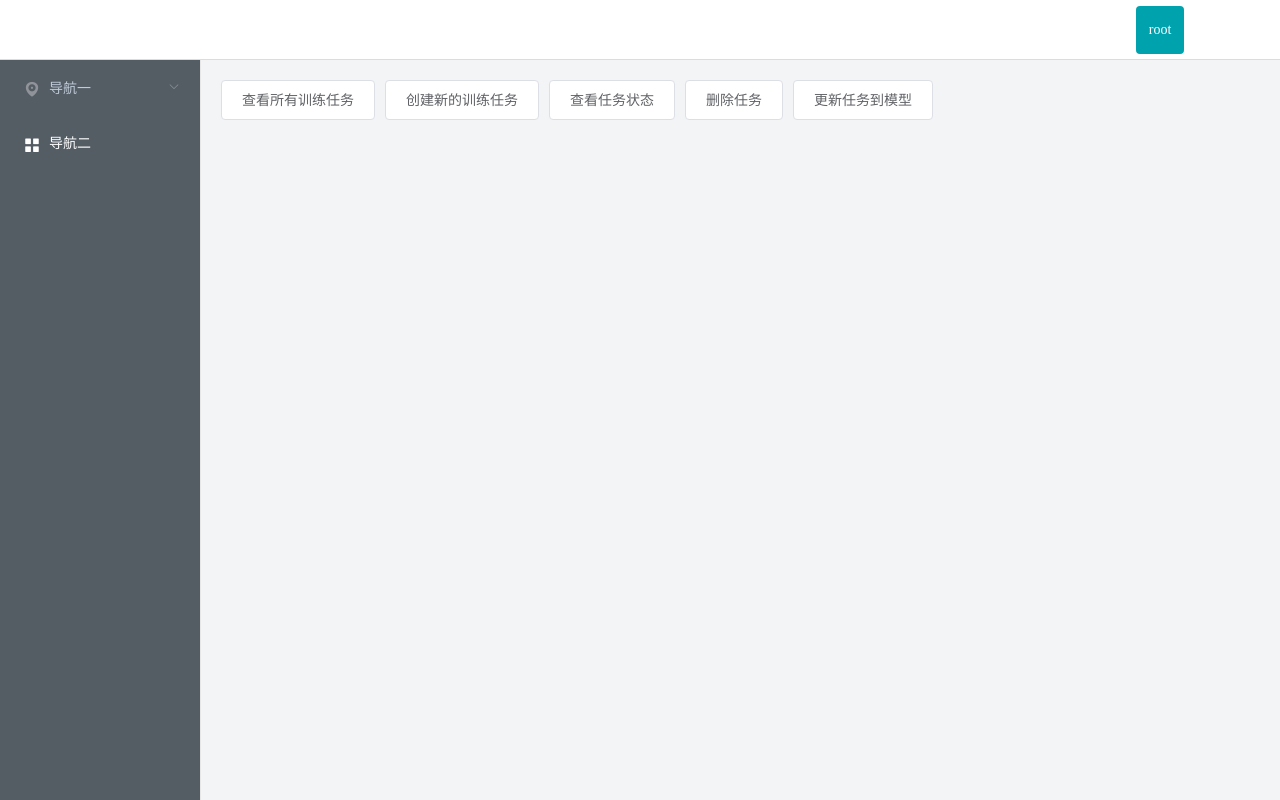
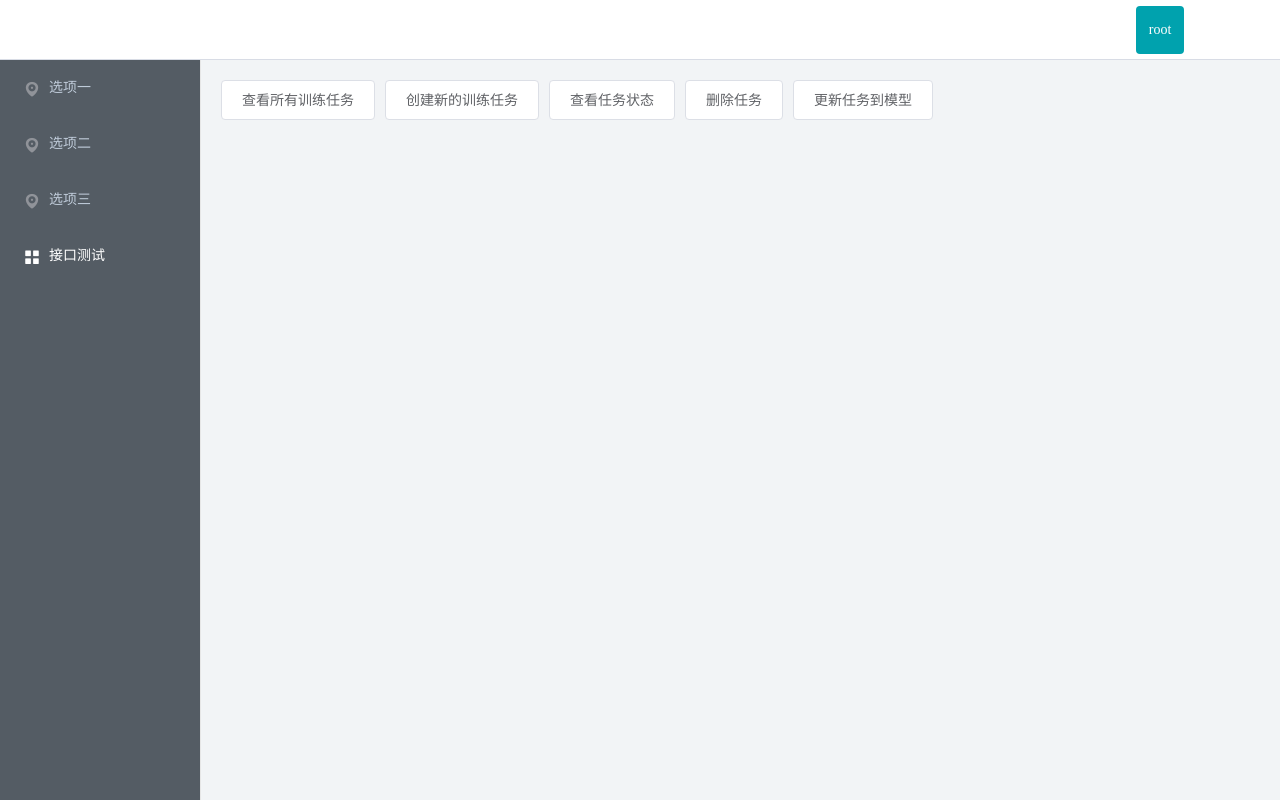
Before and after one commit to ZSC-plant-disease-and-pest/management-platform, a Vue app: page /admin/test in a window 1280 px wide. Built offline with nearby package versions, Linux system fonts and the light colour scheme.

Commit message:
feat: 新增侧边栏的路由跳转

```diff
--- a/src/layout/components/LayoutAside.vue
+++ b/src/layout/components/LayoutAside.vue
@@ -1,32 +1,63 @@
 <template>
   <el-menu
     class="aside"
-    default-active="2"
+    default-active="test"
     background-color="#545c64"
     text-color="#bfcbd9"
     active-text-color="#fff"
   >
-    <el-submenu index="1">
+    <el-menu-item
+      v-for="item in menuList"
+      :key="item.name"
+      :index="item.name"
+      @click="changeRouter(item.name)"
+    >
+      <i :class="item.icon"></i>
       <template #title>
-        <i class="el-icon-location"></i>
-        <span>导航一</span>
+        {{ item.label }}
       </template>
-      <el-menu-item-group>
-        <el-menu-item index="1-1">选项1</el-menu-item>
-        <el-menu-item index="1-2">选项2</el-menu-item>
-      </el-menu-item-group>
-    </el-submenu>
-    <el-menu-item index="2">
-      <i class="el-icon-menu"></i>
-      <template #title>导航二</template>
     </el-menu-item>
   </el-menu>
 </template>
 
 <script lang="ts">
 import { defineComponent } from 'vue';
+import { useRouter } from 'vue-router';
 
-export default defineComponent({});
+export default defineComponent({
+  setup () {
+    const router = useRouter();
+    const menuList: any[] = [
+      {
+        name: '1',
+        icon: 'el-icon-location',
+        label: '选项一'
+      },
+      {
+        name: '2',
+        icon: 'el-icon-location',
+        label: '选项二'
+      },
+      {
+        name: '3',
+        icon: 'el-icon-location',
+        label: '选项三'
+      },
+      {
+        name: 'test',
+        icon: 'el-icon-menu',
+        label: '接口测试'
+      }
+    ];
+    const changeRouter = (name: string) => {
+      router.push(`/admin/${name}`);
+    };
+    return {
+      menuList,
+      changeRouter
+    };
+  }
+});
 </script>
 
 <style lang="scss" scoped>
```
